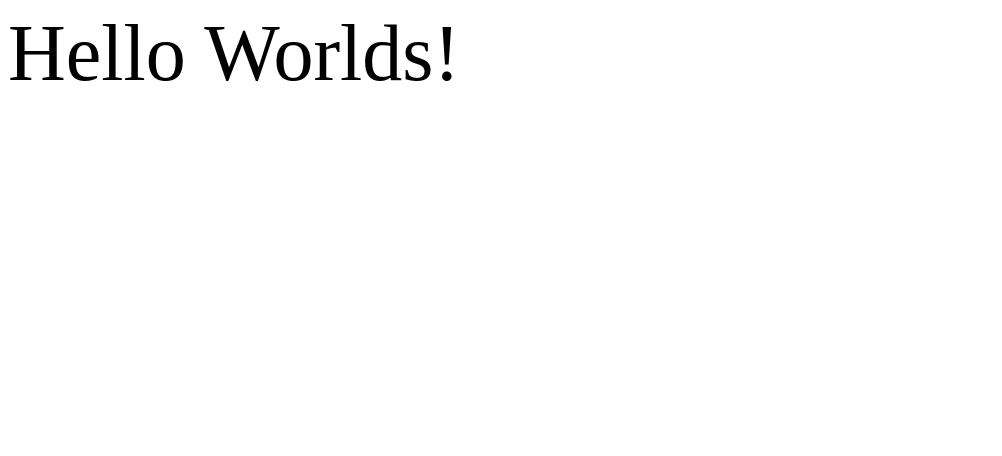
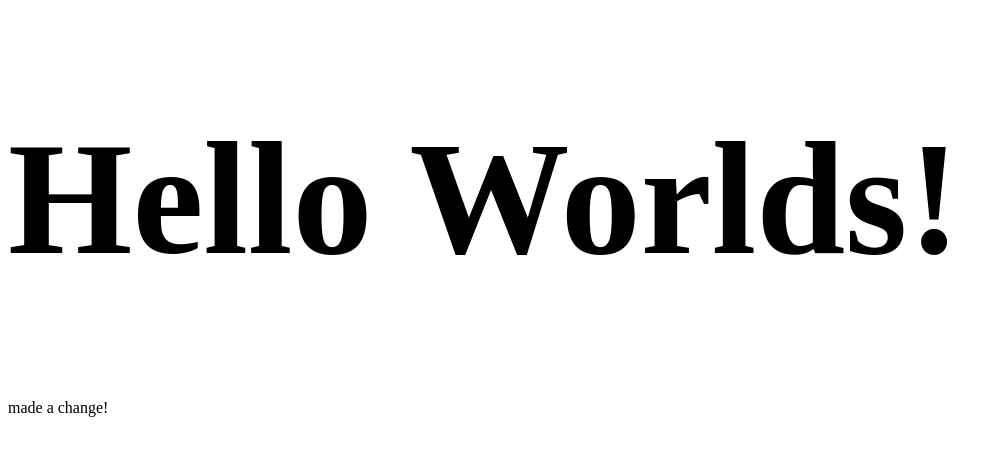
Before and after one commit to alexwcarlson/free-can-nov1, a plain HTML site: page index.html in a window 1280 px wide. Shown: the whole page, without its empty margins (0-1002 px from the left). Drawn offline with Linux system fonts and the light colour scheme.

Commit message:
added p tag and formatting

```diff
--- a/index.html
+++ b/index.html
@@ -5,6 +5,11 @@
 	<title>Document</title>
 </head>
 <body>
-	<div style="font-size: 5em">Hello Worlds!</div>
+	<div style="font-size: 5em;">
+		<h1>Hello Worlds!</h1>
+	</div>
+	<div>
+		<p> made a change!</p>
+	</div>
 </body>
 </html>
```
